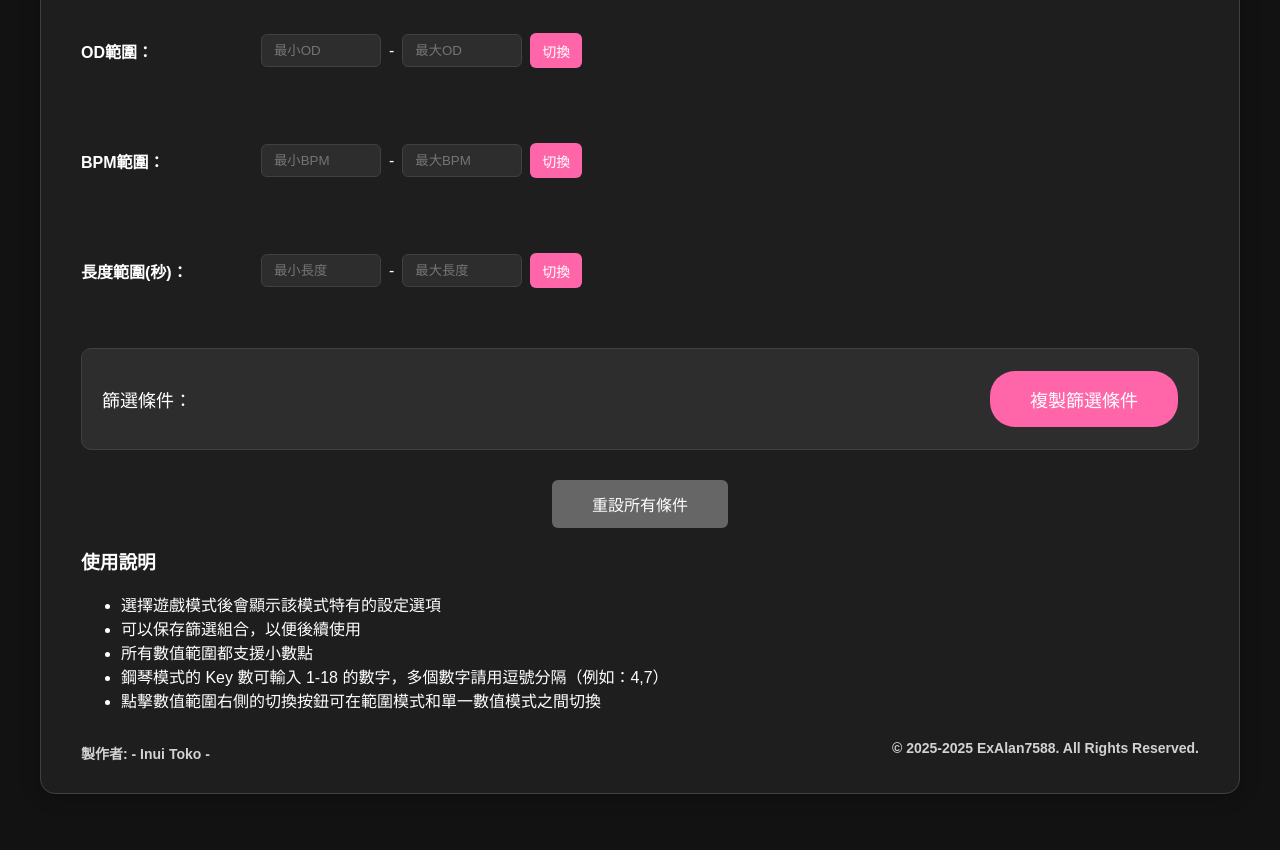
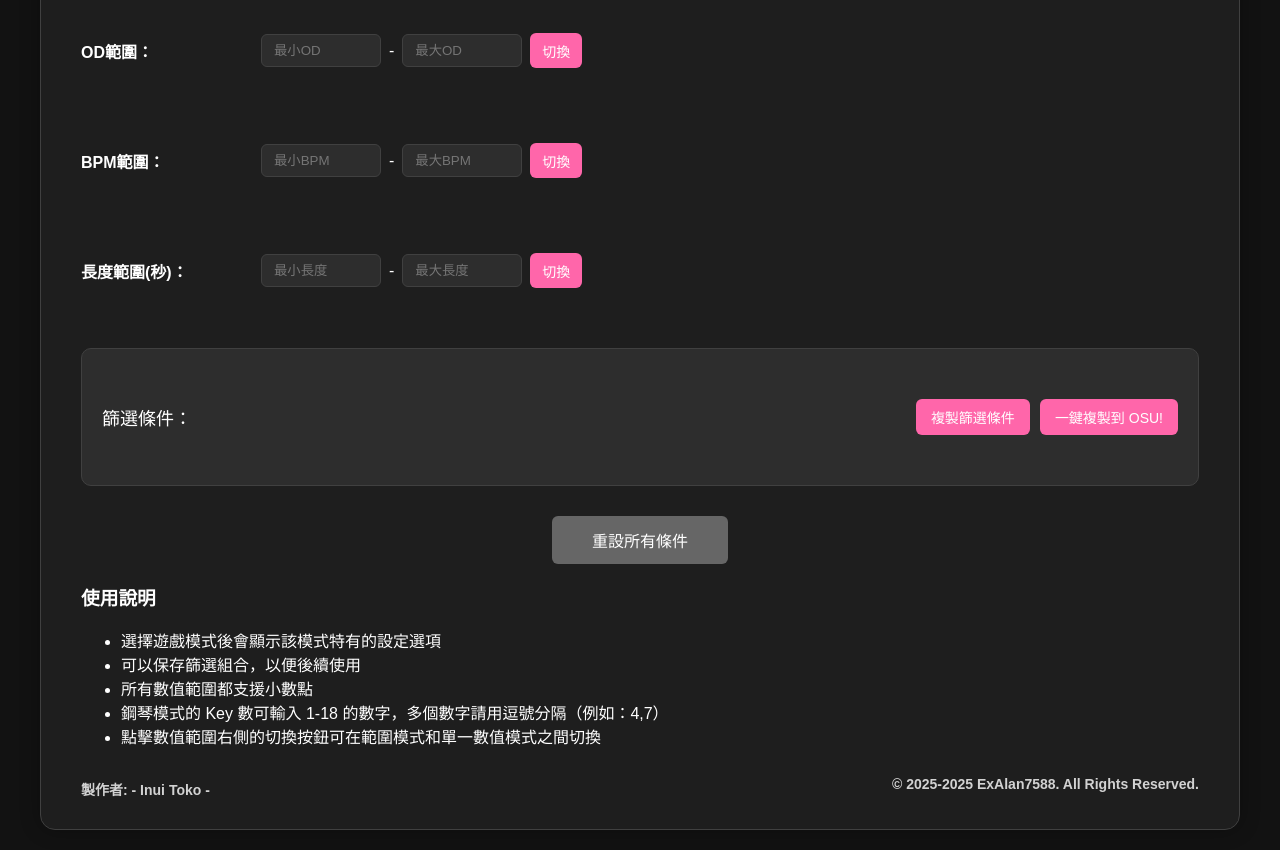
Before and after one commit to ExAlan7588/osu-beatmap-filter, a plain HTML site: page index.html in a window 1280 px wide. Shown: the part 600-1450 px from the top of the page. Before the commit the page ends 1414 px from the top, so only its background shows below. Drawn offline with Linux system fonts and the light colour scheme.

Commit message:
添加網站圖示和跨平台支援

```diff
--- a/index.html
+++ b/index.html
@@ -2,7 +2,21 @@
 <html>
 <head>
     <meta charset="UTF-8">
-    <title>osu! 搜尋條件生成器</title>
+    <meta name="viewport" content="width=device-width, initial-scale=1.0">
+    <meta name="theme-color" content="#ff66aa">
+    <title>OSU! 圖譜篩選生成器</title>
+    <link rel="manifest" href="manifest.json">
+    <link rel="icon" type="image/png" href="icons/icon-192x192.png">
+    <link rel="apple-touch-icon" href="icons/icon-192x192.png">
+    <link rel="shortcut icon" type="image/png" href="icons/icon-192x192.png">
+    <!-- Google Analytics -->
+    <script async src="https://www.googletagmanager.com/gtag/js?id=G-NB7CJ32HKL"></script>
+    <script>
+        window.dataLayer = window.dataLayer || [];
+        function gtag(){dataLayer.push(arguments);}
+        gtag('js', new Date());
+        gtag('config', 'G-NB7CJ32HKL');
+    </script>
     <style>
         /* 在 style 開頭添加 CSS 變數 */
         :root {
@@ -151,9 +165,20 @@
         }
 
         .copy-button {
-            position: static;
+            background-color: #ff66aa;
+            color: white;
+            border: none;
+            border-radius: 6px;
+            padding: 8px 15px;
+            cursor: pointer;
+            font-size: 14px;
+            transition: background-color 0.3s;
             margin: 0;
             white-space: nowrap;
+        }
+
+        .copy-button:hover {
+            background-color: #ff4499;
         }
 
         @media (max-width: 768px) {
@@ -644,6 +669,27 @@
             font-size: 14px;
             opacity: 0.8;
             font-weight: bold;
+        }
+
+        .button-group {
+            display: flex;
+            gap: 10px;
+            align-items: center;
+        }
+
+        .copy-to-osu-button {
+            background-color: #ff66aa;
+            color: white;
+            border: none;
+            border-radius: 6px;
+            padding: 8px 15px;
+            cursor: pointer;
+            font-size: 14px;
+            transition: background-color 0.3s;
+        }
+
+        .copy-to-osu-button:hover {
+            background-color: #ff4499;
         }
     </style>
     <link rel="stylesheet" href="https://cdnjs.cloudflare.com/ajax/libs/font-awesome/5.15.4/css/all.min.css">
@@ -815,7 +861,10 @@
         <div class="result">
             <p>篩選條件：</p>
             <div id="output"></div>
-            <button onclick="copyToClipboard()" class="copy-button">複製篩選條件</button>
+            <div class="button-group">
+                <button onclick="copyToClipboard()" class="copy-button">複製篩選條件</button>
+                <button onclick="copyToOsu()" class="copy-to-osu-button">一鍵複製到 OSU!</button>
+            </div>
         </div>
 
         <div class="reset-container">
@@ -1694,6 +1743,43 @@
                 updateLanguage();
             }
         });
+
+        // 註冊 Service Worker
+        if ('serviceWorker' in navigator) {
+            window.addEventListener('load', () => {
+                navigator.serviceWorker.register('/sw.js')
+                    .then(registration => {
+                        console.log('ServiceWorker registration successful');
+                    })
+                    .catch(err => {
+                        console.log('ServiceWorker registration failed: ', err);
+                    });
+            });
+        }
+
+        // 一鍵複製到 OSU! 功能
+        function copyToOsu() {
+            const output = document.getElementById('output').textContent;
+            const osuProtocolUrl = `osu://search/${encodeURIComponent(output)}`;
+
+            // 嘗試使用 osu! 協議開啟
+            const link = document.createElement('a');
+            link.href = osuProtocolUrl;
+            document.body.appendChild(link);
+            link.click();
+            document.body.removeChild(link);
+
+            // 同時複製到剪貼簿
+            navigator.clipboard.writeText(output).then(() => {
+                const button = document.querySelector('.copy-to-osu-button');
+                button.textContent = '已複製並嘗試在 OSU! 中開啟！';
+                button.style.backgroundColor = '#4CAF50';
+                setTimeout(() => {
+                    button.textContent = '一鍵複製到 OSU!';
+                    button.style.backgroundColor = '#ff66aa';
+                }, 2000);
+            });
+        }
     </script>
 </body>
 </html>
```
Also changed, not shown: sw.js (added, +21 -0 lines), icons/icon-192x192.png (added), icons/icon-512x512.png (added), manifest.json (added).
